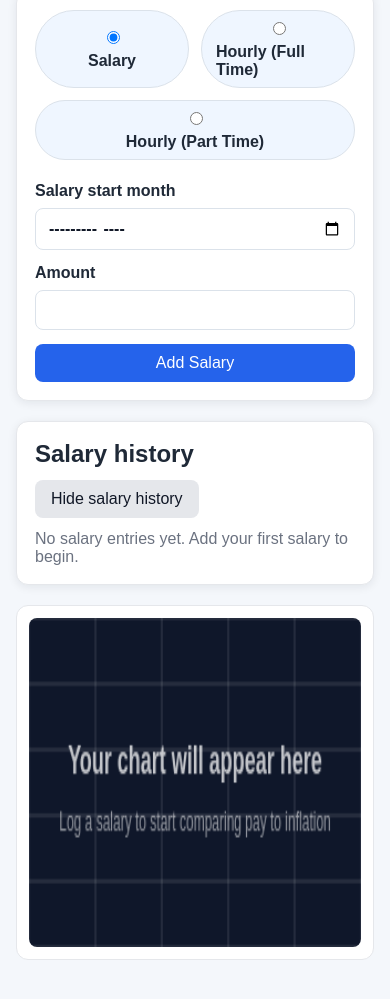
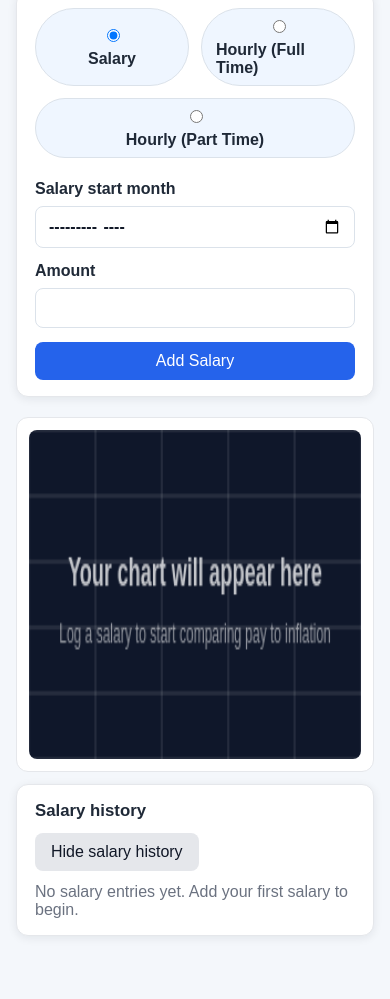
Before and after one commit to StChCa/salaryGraph, a website: page index.html in a window 390 px wide. Shown: the part 923-1922 px from the top of the page. Drawn offline with nearby package versions, Linux system fonts and the light colour scheme.

Commit message:
Swap graph and salary history order on page
Put the salary history below the graph so it is less of an obstruction
especially on mobile

```diff
--- a/index.html
+++ b/index.html
@@ -106,6 +106,10 @@
             </form>
         </section>
 
+        <div id="cpi-salary-graph">
+            <canvas id="salaryGraph"></canvas>
+        </div>
+
         <section id="salaryHistoryPanel" class="panel">
             <div class="panel-header">
                 <h2>Salary history</h2>
@@ -113,10 +117,6 @@
             </div>
             <div id="salaryList" class="salary-list"></div>
         </section>
-
-        <div id="cpi-salary-graph">
-            <canvas id="salaryGraph"></canvas>
-        </div>
     </main>
 
     <div id="shareModal" class="modal hidden" aria-modal="true" role="dialog">
--- a/style.css
+++ b/style.css
@@ -295,7 +295,7 @@ button:disabled {
     background: var(--bg-elevated);
     border: 1px solid var(--panel-border);
     border-radius: 12px;
-    padding: 18px;
+    padding: 16px 18px;
     margin-bottom: 20px;
     box-shadow: 0 2px 10px var(--shadow);
 }
@@ -429,10 +429,15 @@ button:disabled {
 
 .panel-header h2 {
     margin: 0;
+    font-size: 1.05rem;
 }
 
 #salaryHistoryPanel.is-collapsed .salary-list {
     display: none;
+}
+
+#salaryHistoryPanel {
+    margin-top: 12px;
 }
 
 .empty-state {
```
